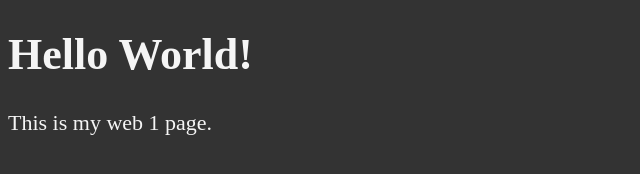
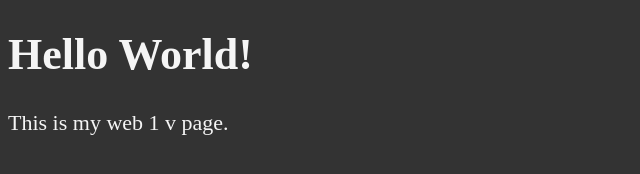
Before and after one commit to betelc17/learning-courses, a plain HTML site: page 01_lesson/index.html in a window 1280 px wide. Shown: the full height of the page, 0-640 px from the left. Drawn offline with Linux system fonts and the light colour scheme.

Commit message:
adding random character

```diff
--- a/01_lesson/index.html
+++ b/01_lesson/index.html
@@ -18,7 +18,7 @@
 
 <body>
     <h1>Hello World!</h1>
-    <p>This is my web 1 page.</p>
+    <p>This is my web 1 v page.</p>
 </body>
 
 </html>
```
